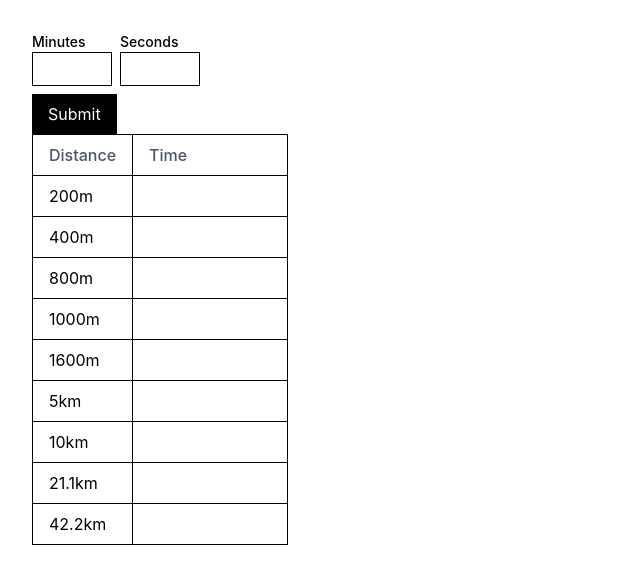
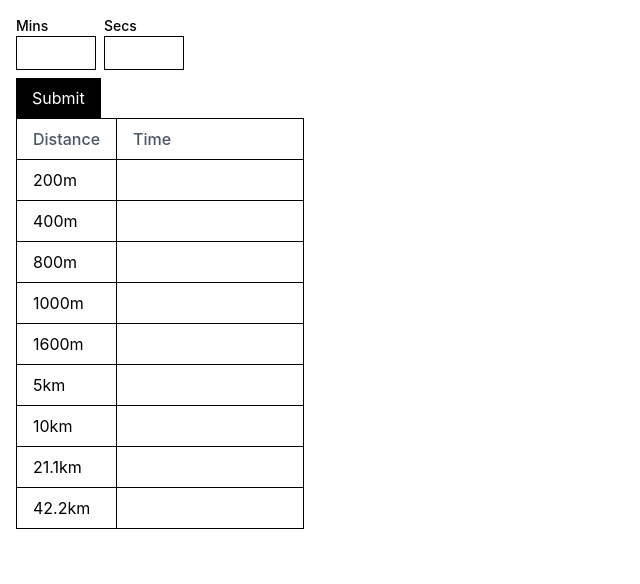
Before and after one commit to anirudhbs/pace-converter, a website with bundled scripts: page src/index.html in a window 1280 px wide. Shown: the whole page, without its empty margins (0-640 px from the left). Built offline with nearby package versions, Linux system fonts and the light colour scheme.

Commit message:
Reduce padding and rename form labels

```diff
--- a/src/index.html
+++ b/src/index.html
@@ -7,7 +7,7 @@
     <link rel="stylesheet" href="./css/styles.css" />
   </head>
   <body class="min-h-screen">
-    <div class="p-8 rounded-lg w-full max-w-xs">
+    <div class="p-4 rounded-lg w-full max-w-xs">
       <table class="w-full border-collapse border border-black">
         <thead>
           <tr class="border border-black">
@@ -20,7 +20,7 @@
         <form id="pace-form" class="mb-4">
         <div class="flex gap-2 mb-2">
           <div>
-            <label class="block text-sm font-medium">Minutes</label>
+            <label class="block text-sm font-medium">Mins</label>
             <input
               type="number"
               id="minutes-input"
@@ -28,7 +28,7 @@
             />
           </div>
           <div>
-            <label class="block text-sm font-medium">Seconds</label>
+            <label class="block text-sm font-medium">Secs</label>
             <input
               type="number"
               id="seconds-input"
```
